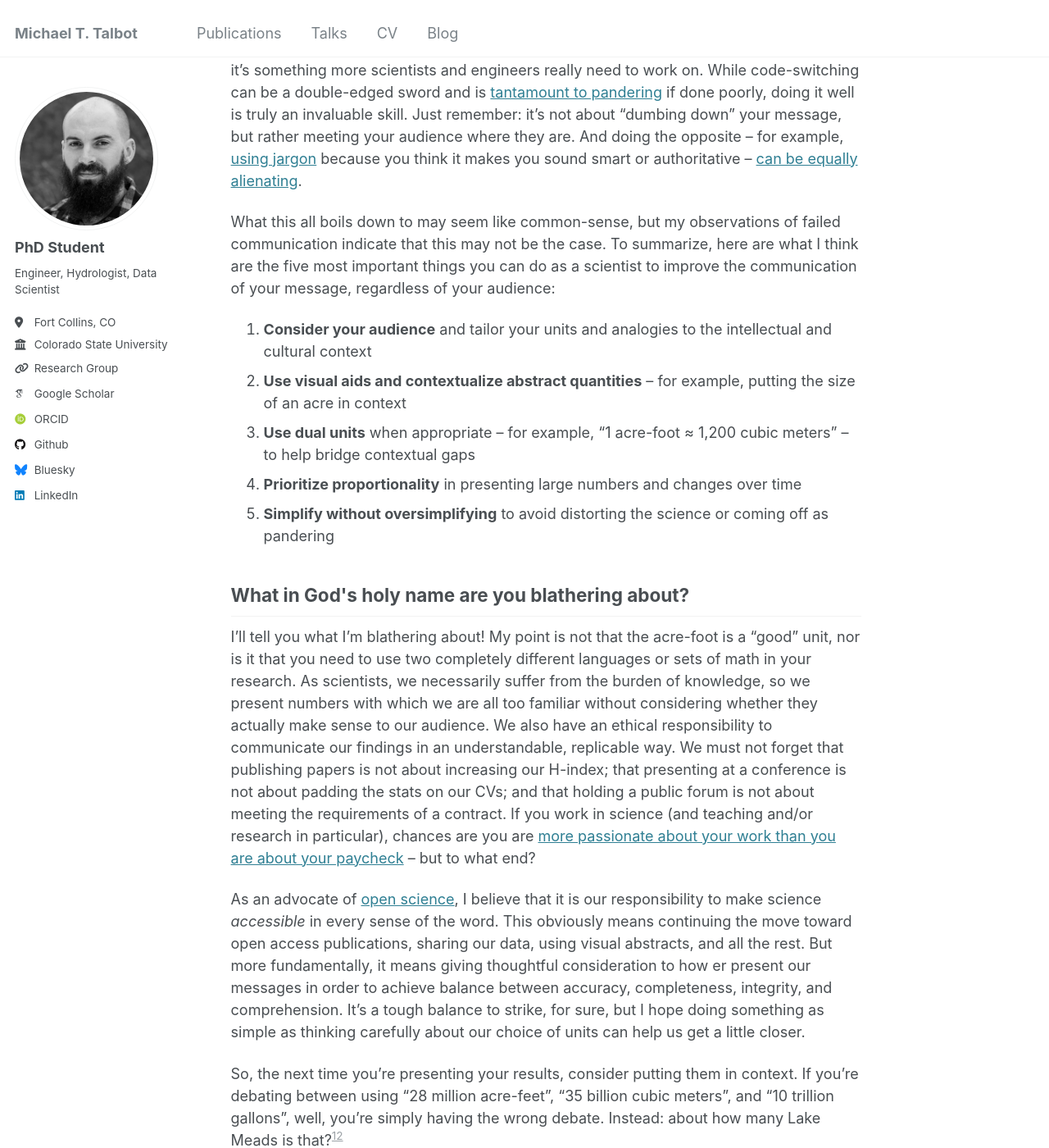
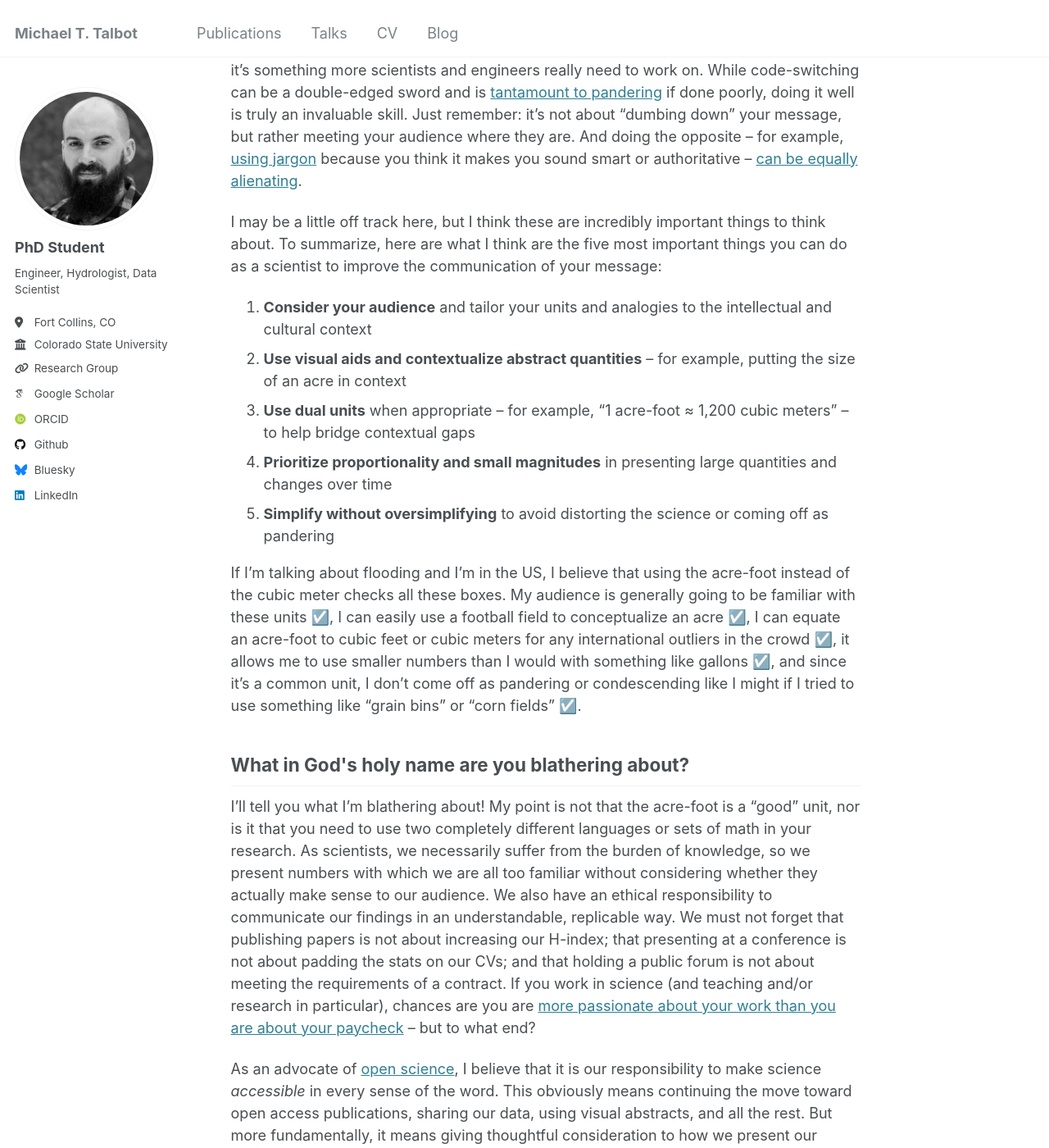
Before and after one commit to realmiketalbot/realmiketalbot.github.io, a Jekyll site: the page built from _posts/2024-12-31-in-defense-of-acre-feet.md, in a window 1280 px wide and 1400 px high, scrolled down 8893 px. Shown: the whole window at 82% size. Built offline with Jekyll 4.4.1, drawn with Linux system fonts in a browser that asks for light colours; emoji names are drawn with the system emoji font; some web fonts are replaced; some of the changed text lies outside the part shown.

Commit message:
Minor revisions

```diff
--- a/_posts/2024-12-31-in-defense-of-acre-feet.md
+++ b/_posts/2024-12-31-in-defense-of-acre-feet.md
@@ -76,26 +76,28 @@
 <h2>What we can learn from science communication experts</h2>
 My high school physics teacher _hated_ Bill Nye (his words). I have to believe this was because he was a legitimate physicist who retired to pursue his other passion of teaching (and who, by the way, gained my eternal gratitude by introducing me to the writings of Richard Feynman). To him, I can imagine that Nye was oversimplifying concepts, downplaying the rigor of physics, and simply “dumbing things down” to an unacceptable degree. But to me, who grew up not just watching but captivated by _Bill Nye the Science Guy_, Bill Nye was (in hindsight) simply another in a line of high-profile science communicators who truly understood how to get around the <a href='https://web.archive.org/web/20160410233551/http://www.cwsei.ubc.ca/resources/files/Wieman_APS_News_Back_Page_with_refs_Nov_2007.pdf' target='_blank'>burden of knowledge</a> -- a tidy explanation for the "disparity between good intentions and bad results" when it comes to science education. A protégé of Carl Sagan and a predecessor to Neil DeGrasse Tyson, Bill Nye impacted an entire generation of scientists and continues to <a href='https://sustainability.wisc.edu/on-bill-nye-and-our-search-for-a-savior-against-climate-change/' target='_blank'>lead the fight against climate science misinformation</a>.
 
-But my views on science communication haven't only been influenced by the likes of Bill Nye and Carl Sagan. I've learned a lot by simply paying attention to what works and what doesn't. My engineering consulting career in particular taught me many things, but perhaps above all it helped me refine my ability to convey complex technical information to general audiences. As a result, I'd like to think of myself as a decent science communicator, but I'll still readily admit that I'm not an expert and have a lot to learn.
+But my views on science communication haven't only been influenced by the likes of Bill Nye and Richard Feynman. I've learned a lot by simply paying attention to what works and what doesn't. My engineering consulting career in particular taught me many things, but perhaps above all it helped me refine my ability to convey complex technical information to general audiences. As a result, I'd like to think of myself as a decent science communicator, but I'll still readily admit that I'm not an expert and have a lot to learn.
 
 There is an abundance of good information out there on the subject of science communication, including <a href="https://www.ascb.org/science-policy-public-outreach/science-outreach/communication-toolkits/best-practices-in-effective-science-communication/" target="_blank">this list</a> from the American Society of Cell Biologists (ASCB) Communication Toolkit. The first tip on that page is effectively "Know your audience", which seems pretty on point here. In my experience, we could probably rephrase this as "Consider your audience", since I've listened to talks where it seemed pretty clear that I, the Audience Member, was not even _on_ the list of priorities when the slides were thrown together. Either way, by attempting to understand how your audience will perceive whatever it is you're presenting to them, in all likelihood your key points will be far better received.
 
-Let's talk about farmers as an audience, for example, simply because it's one with which I have some familiarity. It's true that <a href='https://www.fb.org/market-intel/over-140-000-farms-lost-in-5-years' target='_blank'>small farms are disappearing</a> but, despite what many people seem to think, there are still a lot of family farms out there. Trust me: I've spent countless hours traveling around farm country[^10] -- whether knocking on doors in an attempt to get land access for field work,[^11] delivering presentations at multi-day workshops, or helping lead discussions at community open house meetings -- and if at any time I started throwing "hectares" and "meters" around, I'd run the risk of losing the room (and perhaps my job), because farmers in the US are familiar with acres and feet. That's just the reality. Put aside whatever you might think about industrial agriculture and the <a href='https://www.apmreports.org/story/2024/12/16/iowa-farm-field-nitrates-saturated-buffers' target='_blank'>completely ineffective ways</a> we are trying to reduce its environmental impact,[^12] because to communicate with your audience (whoever they are) in a relatable way is to put your best foot forward and set yourself up to make the biggest impact. This is as true for farmers as it is for policymakers, schoolchildren, or the international scientific audience at your AGU meeting presentation.
+Consider the American farmer as an audience, for example, simply because it's one with which I have some familiarity. It's true that <a href='https://www.fb.org/market-intel/over-140-000-farms-lost-in-5-years' target='_blank'>small farms are disappearing</a> but, despite what many people seem to think, there are still a lot of family farms out there. Trust me: I've spent countless hours traveling around farm country[^10] -- whether knocking on doors in an attempt to get land access for field work,[^11] delivering presentations at multi-day workshops, or helping lead discussions at community open house meetings -- and if at any time I started throwing "hectares" and "meters" around, I'd run the risk of losing the room (and perhaps my job), because farmers in the US are familiar with acres and feet. That's just the reality. Put aside whatever you might think about industrial agriculture and the <a href='https://www.apmreports.org/story/2024/12/16/iowa-farm-field-nitrates-saturated-buffers' target='_blank'>completely ineffective ways</a> we are trying to reduce its environmental impact,[^12] because to communicate with your audience (whoever they are) in a relatable way is to put your best foot forward and set yourself up to make the biggest impact. This is as true for farmers as it is for policymakers, schoolchildren, or the international scientific audience at your AGU meeting presentation.
 
 I certainly learned a lot the hard way by making mistakes of my own and, at times, alienating entire segments of my audience, but I learned the most by observing how more experienced communicators dealt with these crowds. I'm thinking of those working in extension or outreach, or those who have simply had years of experience running public meetings. I can only describe what they do as a form of adept <a href='https://www.unitedlanguagegroup.com/learn/linguistic-code-switching' target='_blank'>code-switching</a>, and I think it's something more scientists and engineers really need to work on. While code-switching can be a double-edged sword and is <a href='https://lsa.umich.edu/lsa/news-events/lsa-magazine/Summer-2022/the-burden-of-code--switching.html' target='_blank'>tantamount to pandering</a> if done poorly, doing it well is truly an invaluable skill. Just remember: it's not about "dumbing down" your message, but rather meeting your audience where they are. And doing the opposite -- for example, <a href='https://www.plainlanguage.gov/guidelines/words/avoid-jargon/' target='_blank'>using jargon</a> because you think it makes you sound smart or authoritative -- <a href='https://www.nature.com/articles/d41586-020-00580-w' target='_blank'>can be equally alienating</a>.
 
-What this all boils down to may seem like common-sense, but my observations of failed communication indicate that this may not be the case. To summarize, here are what I think are the five most important things you can do as a scientist to improve the communication of your message, regardless of your audience:
+I may be a little off track here, but I think these are incredibly important things to think about. To summarize, here are what I think are the five most important things you can do as a scientist to improve the communication of your message:
 
 1. **Consider your audience** and tailor your units and analogies to the intellectual and cultural context
 2. **Use visual aids and contextualize abstract quantities** -- for example, putting the size of an acre in context
 3. **Use dual units** when appropriate -- for example, "1 acre-foot ≈ 1,200 cubic meters" -- to help bridge contextual gaps
-4. **Prioritize proportionality** in presenting large numbers and changes over time
+4. **Prioritize proportionality and small magnitudes** in presenting large quantities and changes over time
 5. **Simplify without oversimplifying** to avoid distorting the science or coming off as pandering
+
+If I'm talking about flooding and I'm in the US, I believe that using the acre-foot instead of the cubic meter checks all these boxes. My audience is generally going to be familiar with these units :ballot_box_with_check:, I can easily use a football field to conceptualize an acre :ballot_box_with_check:, I can equate an acre-foot to cubic feet or cubic meters for any international outliers in the crowd :ballot_box_with_check:, it allows me to use smaller numbers than I would with something like gallons :ballot_box_with_check:, and since it's a common unit, I don't come off as pandering or condescending like I might if I tried to use something like "grain bins" or "corn fields" :ballot_box_with_check:.
 
 <h2>What in God's holy name are you blathering about?</h2>
 I'll tell you what I'm blathering about! My point is not that the acre-foot is a "good" unit, nor is it that you need to use two completely different languages or sets of math in your research. As scientists, we necessarily suffer from the burden of knowledge, so we present numbers with which we are all too familiar without considering whether they actually make sense to our audience. We also have an ethical responsibility to communicate our findings in an understandable, replicable way. We must not forget that publishing papers is not about increasing our H-index; that presenting at a conference is not about padding the stats on our CVs; and that holding a public forum is not about meeting the requirements of a contract. If you work in science (and teaching and/or research in particular), chances are you are <a href='https://www.jyi.org/2015-november/2017/3/22/the-tough-choice-of-a-life-scientist-industry-vs-academia' target='_blank'>more passionate about your work than you are about your paycheck</a> -- but to what end?
 
-As an advocate of <a href='https://www.cos.io/' target='_blank'>open science</a>, I believe that it is our responsibility to make science _accessible_ in every sense of the word. This obviously means continuing the move toward open access publications, sharing our data, using visual abstracts, and all the rest. But more fundamentally, it means giving thoughtful consideration to how er present our messages in order to achieve balance between accuracy, completeness, integrity, and comprehension. It's a tough balance to strike, for sure, but I hope doing something as simple as thinking carefully about our choice of units can help us get a little closer.
+As an advocate of <a href='https://www.cos.io/' target='_blank'>open science</a>, I believe that it is our responsibility to make science _accessible_ in every sense of the word. This obviously means continuing the move toward open access publications, sharing our data, using visual abstracts, and all the rest. But more fundamentally, it means giving thoughtful consideration to how we present our messages in order to achieve balance between accuracy, completeness, integrity, and comprehension. It's a tough balance to strike, for sure, but I hope doing something as simple as thinking carefully about our choice of units can help us get a little closer.
 
 So, the next time you're presenting your results, consider putting them in context. If you're debating between using "28 million acre-feet", "35 billion cubic meters", and "10 trillion gallons", well, you're simply having the wrong debate. Instead: about how many Lake Meads is that?[^13]
 
```
